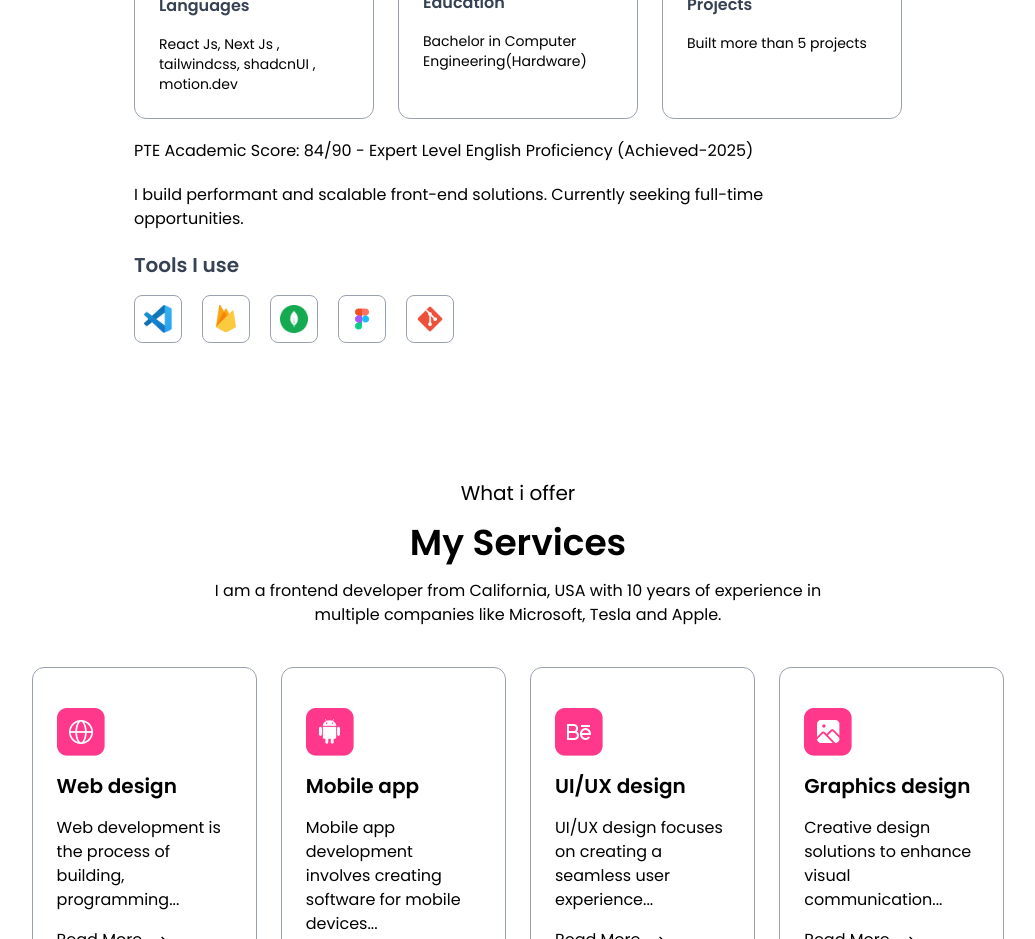
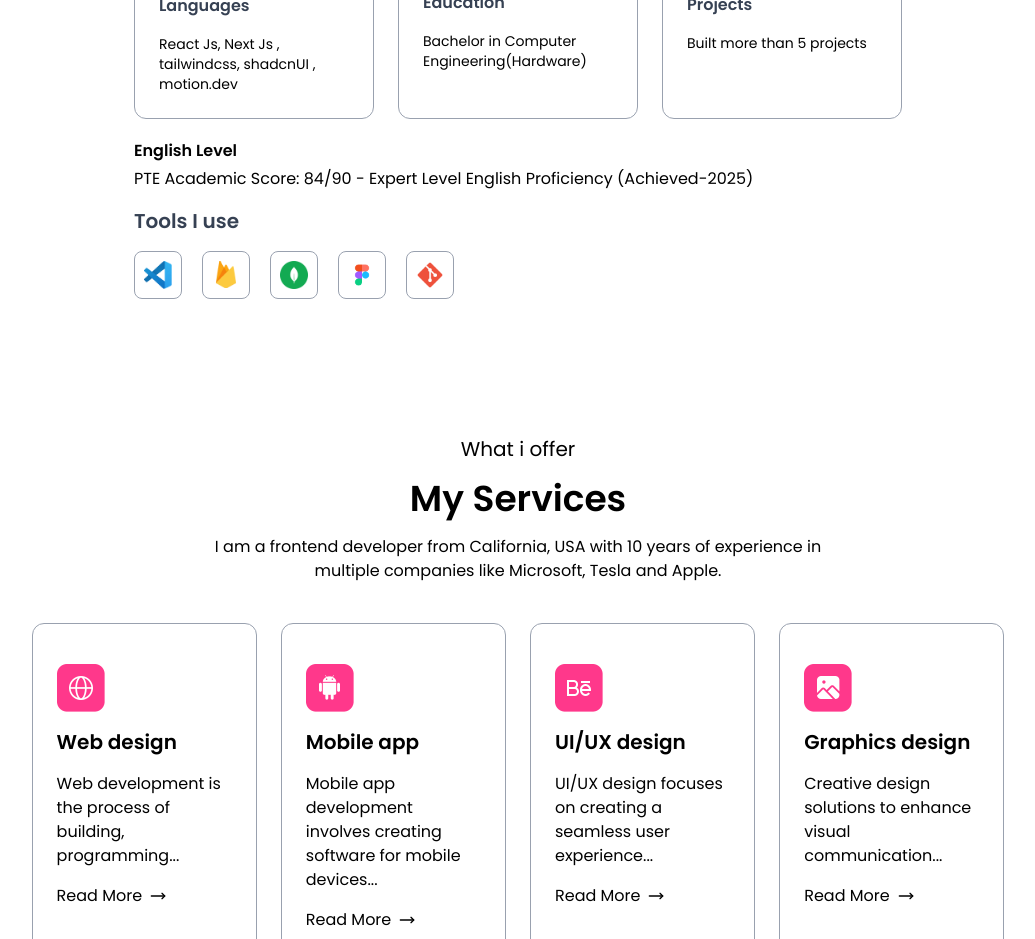
Before and after one commit to davoodjavidi/my-portfolio, a Next.js app: page / in a window 1280 px wide. Shown: the part 840-1779 px from the top of the page, without its empty margins (122-1157 px from the left). Built offline with nearby package versions, Linux system fonts and the light colour scheme.

Commit message:
small changes

```diff
--- a/app/components/About.jsx
+++ b/app/components/About.jsx
@@ -42,14 +42,12 @@ export default function About() {
             ))}
           </ul>
 
-          <p className="my-5 max-w-2xl">
+          <h3 className="font-semibold mt-5 mb-1">English Level</h3>
+          <p className=" max-w-2xl">
             PTE Academic Score: 84/90 - Expert Level English Proficiency
             (Achieved-2025)
           </p>
-          <p className="mb-5 max-w-2xl">
-            I build performant and scalable front-end solutions. Currently
-            seeking full-time opportunities.
-          </p>
+
           <motion.h4
             initial={{ x: 30 }}
             whileInView={{ x: 0 }}
```
